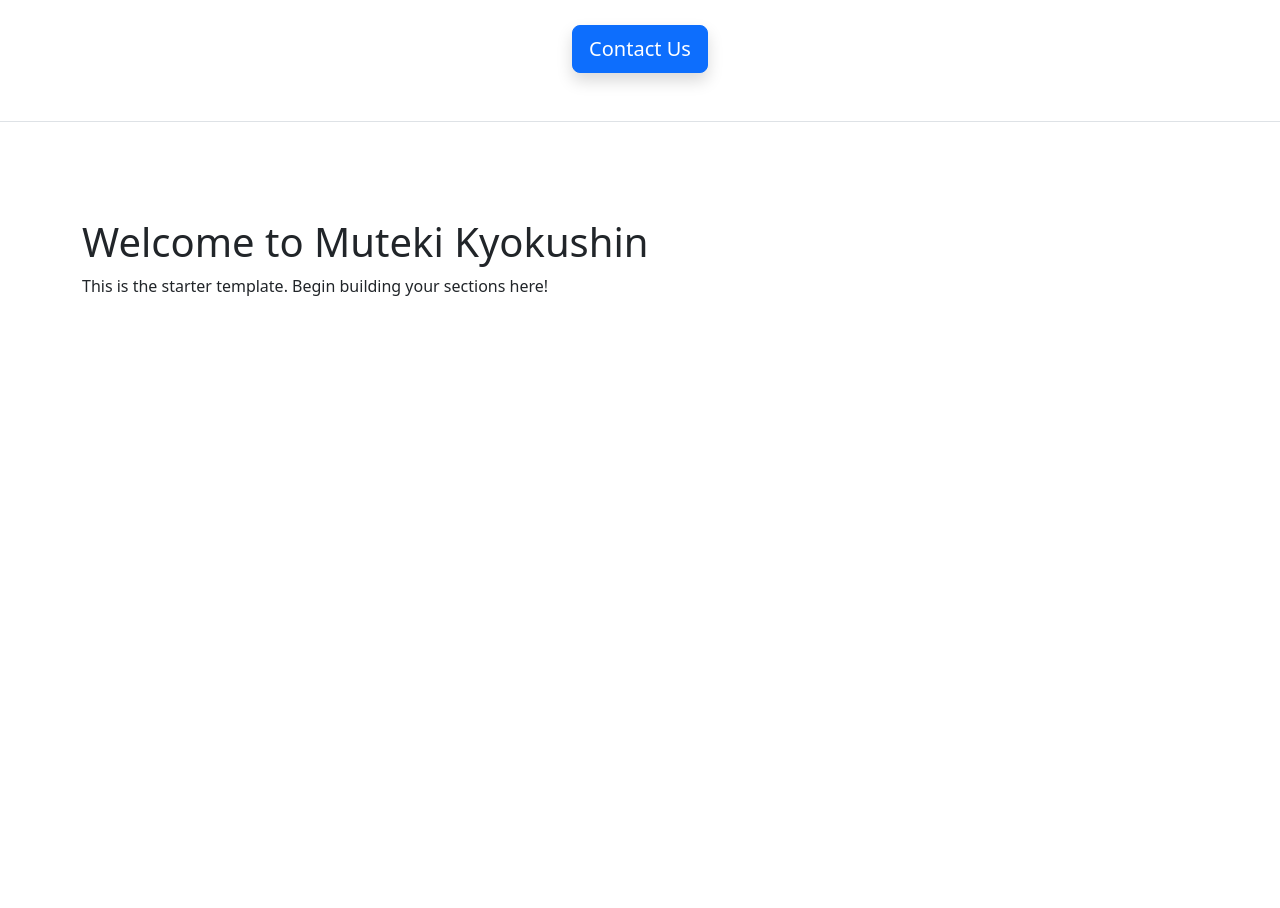
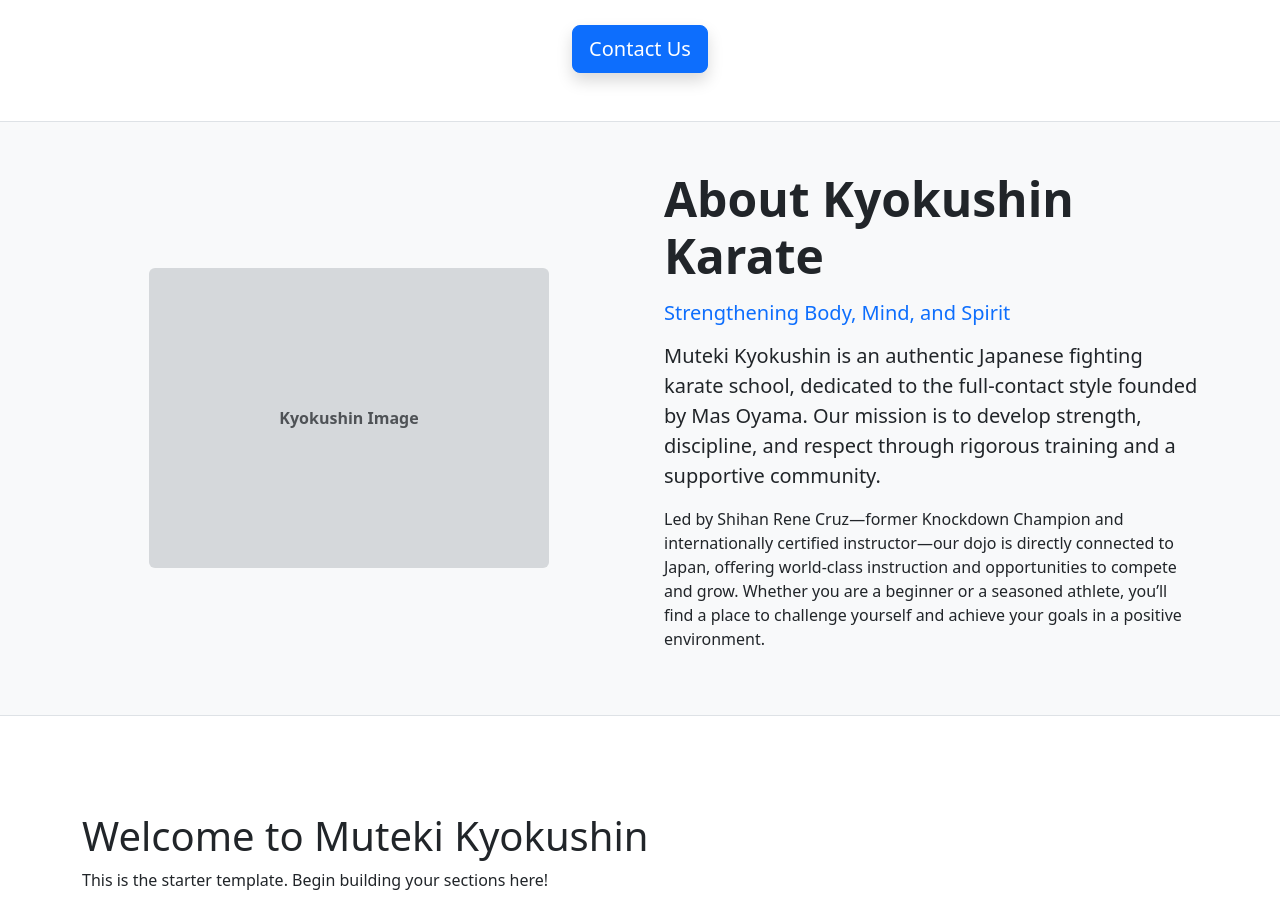
Before and after one commit to sjvarnum/website-mutekikyokushin, a React (Vite) app: page / in a window 1280 px wide. Shown: the part 1223-2131 px from the top of the page. Before the commit the page ends 1537 px from the top, so only its background shows below. Built offline with nearby package versions, Linux system fonts and the light colour scheme.

Commit message:
feat: add Karate component with About Kyokushin section and integrate into App

```diff
--- a/src/App.tsx
+++ b/src/App.tsx
@@ -2,6 +2,7 @@ import Navigation from "./components/Navigation/Navigation";
 import Hero from "./components/Hero/Hero";
 import GoogleReviews from "./components/CallToAction/GoogleReviews";
 import CallToAction from "./components/CallToAction/CallToAction";
+import Karate from "./components/Karate/Karate";
 
 function App() {
   return (
@@ -12,6 +13,7 @@ function App() {
       <Hero />
       <GoogleReviews />
       <CallToAction />
+      <Karate />
       {/* Main Content Placeholder */}
       <main>
         <div className="container mt-5 pt-5">
--- a/src/components/Karate/Karate.tsx
+++ b/src/components/Karate/Karate.tsx
@@ -0,0 +1,34 @@
+import React from "react";
+
+const Karate: React.FC = () => (
+  <section className="about-kyokushin-section bg-light py-5 border-bottom">
+    <div className="container">
+      <div className="row align-items-center g-5 flex-lg-row flex-column-reverse">
+        {/* Left Column: Image Placeholder */}
+        <div className="col-lg-6 col-12 text-center">
+          <div
+            className="about-image-placeholder bg-secondary bg-opacity-25 rounded mb-4 mb-lg-0"
+            style={{ width: "100%", height: "300px", maxWidth: 400, margin: "0 auto" }}
+          >
+            <span className="d-flex h-100 justify-content-center align-items-center text-muted fw-semibold">
+              Kyokushin Image
+            </span>
+          </div>
+        </div>
+        {/* Right Column: Content */}
+        <div className="col-lg-6 col-12">
+          <h2 className="display-5 fw-bold mb-3">About Kyokushin Karate</h2>
+          <h3 className="h5 fw-normal mb-3 text-primary">Strengthening Body, Mind, and Spirit</h3>
+          <p className="lead mb-3">
+            Muteki Kyokushin is an authentic Japanese fighting karate school, dedicated to the full-contact style founded by Mas Oyama. Our mission is to develop strength, discipline, and respect through rigorous training and a supportive community.
+          </p>
+          <p>
+            Led by Shihan Rene Cruz—former Knockdown Champion and internationally certified instructor—our dojo is directly connected to Japan, offering world-class instruction and opportunities to compete and grow. Whether you are a beginner or a seasoned athlete, you’ll find a place to challenge yourself and achieve your goals in a positive environment.
+          </p>
+        </div>
+      </div>
+    </div>
+  </section>
+);
+
+export default Karate;
```
